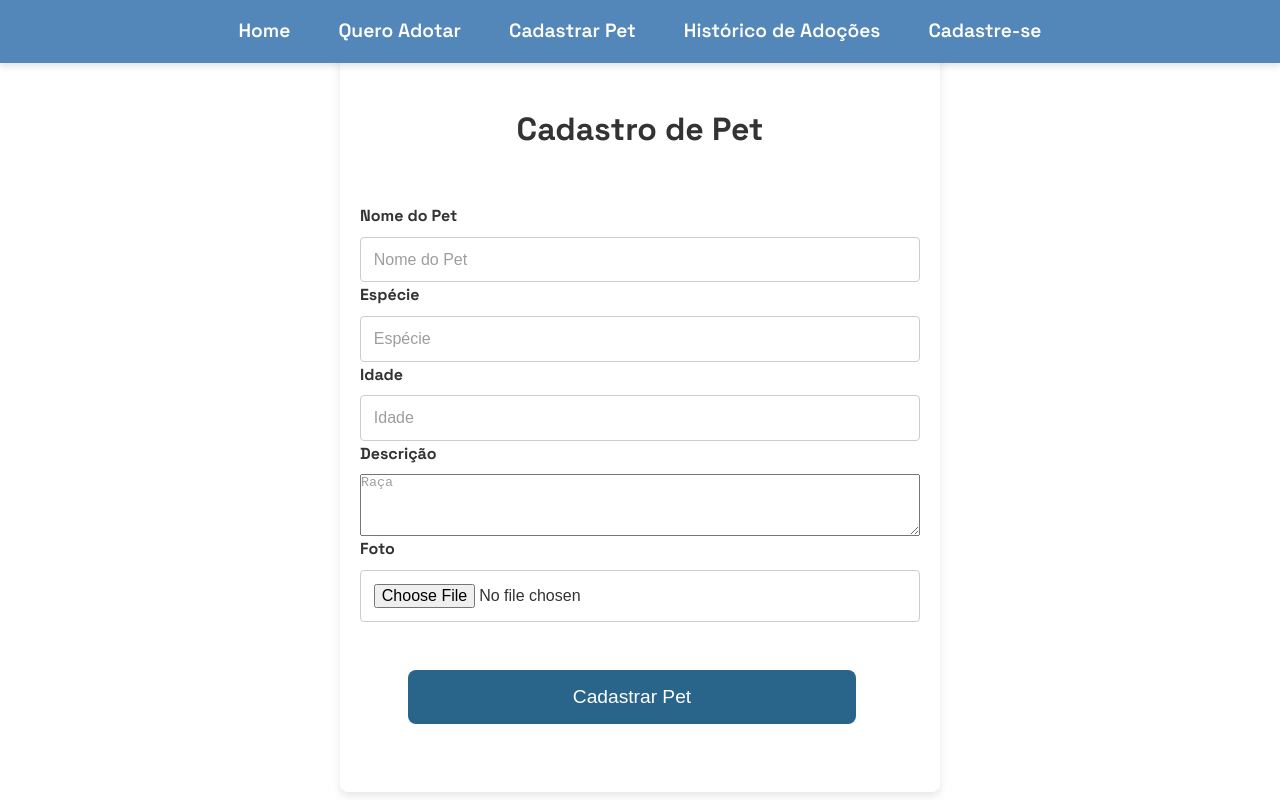
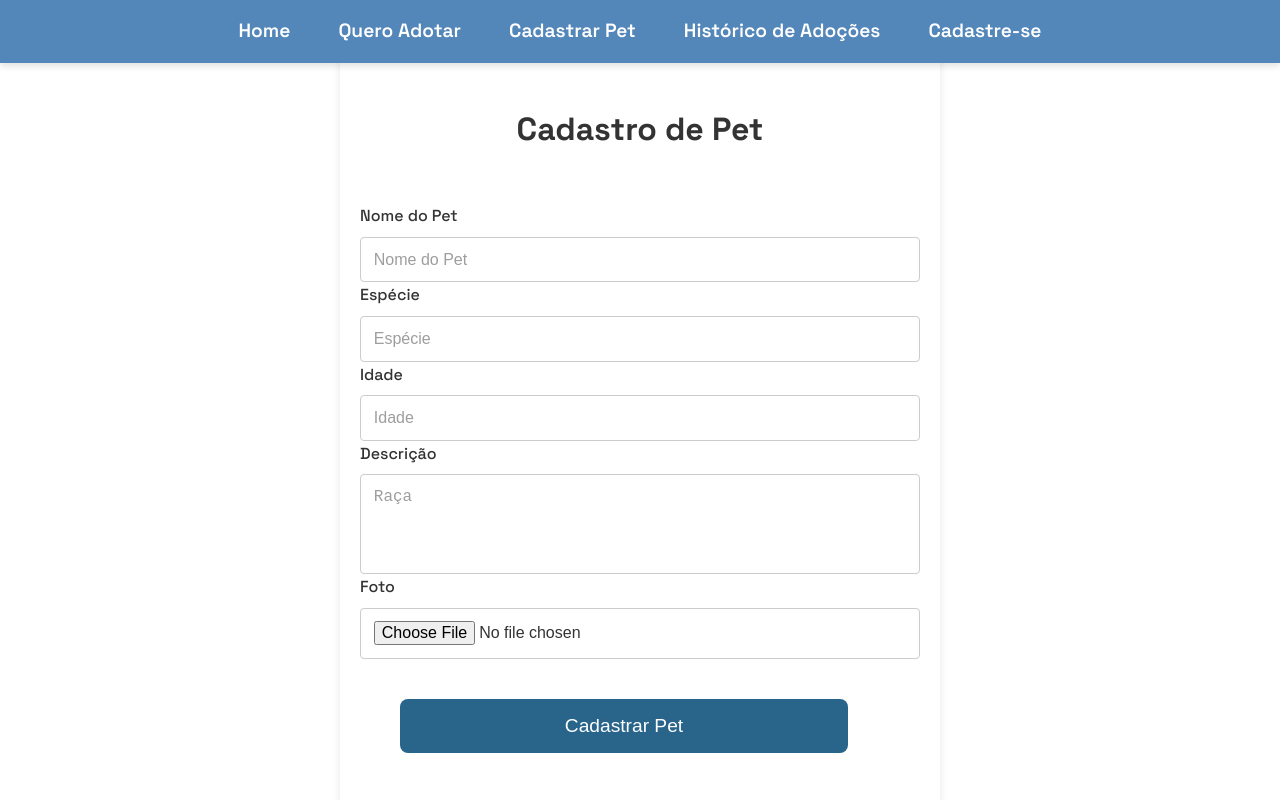
Before and after one commit to brunoglvm/TechPaw, a React (Vite) app in the folder frontend/: page /pet in a window 1280 px wide. Shown: the top 800 px of the page. Built offline with nearby package versions, Linux system fonts and the light colour scheme.

Commit message:
style: update input colors

```diff
--- a/frontend/src/components/Formulario/formulario.css
+++ b/frontend/src/components/Formulario/formulario.css
@@ -41,15 +41,17 @@
 
 .form-group label {
   margin-bottom: 0.5rem;
-  font-weight: bold;
+  font-weight: var(--font-weight-md);
   color: var(--text-color);
 }
 
-.form-group input {
+.form-group input,
+.form-group textarea {
   padding: 0.8rem;
   font-size: 1rem;
   border: 1px solid var(--border-color);
   border-radius: 4px;
+  resize: none;
 }
 
 .form-group:focus-visible {
--- a/frontend/src/components/Formulario/formulario.jsx
+++ b/frontend/src/components/Formulario/formulario.jsx
@@ -95,7 +95,9 @@ export function Formulario() {
         />
       </div>
 
-      <button type="submit">Cadastrar</button>
+      <button type="submit" className="submit-btn">
+        Cadastrar-se
+      </button>
     </form>
   );
 }
--- a/frontend/src/pages/Adocao/adocao.css
+++ b/frontend/src/pages/Adocao/adocao.css
@@ -11,7 +11,7 @@
 
 .filtro-container h3 {
   color: var(--text-light);
-  margin-bottom: 1rem;
+  margin: 1rem 1rem;
   font-size: 1.5rem;
 }
 
@@ -22,22 +22,20 @@
 
 .filtro-container label {
   color: var(--text-light);
-  margin-bottom: 0.8rem;
+  font-weight: var(--font-weight-reg);
+  margin-bottom: 1.8rem;
 }
 
 .filtro-container select,
 .filtro-container input {
-  padding: 0.8rem;
-  margin-bottom: 1rem;
+  font-size: 1rem;
+  font-weight: var(--font-weight-reg);
+  background-color: var(--card-color);
+  color: var(--text-muted);
   border: 1px solid var(--border-color);
   border-radius: 4px;
-  font-size: 1rem;
+  padding: 0.8rem;
   width: 100%;
-}
-
-.filtro-container select:focus,
-.filtro-container input:focus {
-  outline: none;
 }
 
 .pets-container {
@@ -53,7 +51,7 @@
 }
 
 .pet-card {
-  background-color: #f8f8f8;
+  background-color: var(--card-color);
   border-radius: 8px;
   box-shadow: 0 2px 5px var(--shadow-color);
   overflow: hidden;
--- a/frontend/src/pages/Home/home.css
+++ b/frontend/src/pages/Home/home.css
@@ -92,7 +92,7 @@
 }
 
 .animal-card {
-  background-color: #f8f8f8;
+  background-color: var(--card-color);
   border-radius: 8px;
   box-shadow: 0 4px 8px var(--shadow-color);
   overflow: hidden;
--- a/frontend/src/pages/Pet/pet.jsx
+++ b/frontend/src/pages/Pet/pet.jsx
@@ -61,7 +61,6 @@ function Pet({ onAddPet, pets = [] }) {
           <input
             type="text"
             name="especie"
-            className="form-input"
             placeholder="Espécie"
             value={formData.especie}
             onChange={handleChange}
@@ -73,7 +72,6 @@ function Pet({ onAddPet, pets = [] }) {
           <input
             type="number"
             name="idade"
-            className="form-input"
             placeholder="Idade"
             value={formData.idade}
             onChange={handleChange}
@@ -87,7 +85,6 @@ function Pet({ onAddPet, pets = [] }) {
           <textarea
             name="raca"
             id="raca"
-            className="form-input"
             placeholder="Raça"
             value={formData.raca}
             onChange={handleChange}
@@ -100,7 +97,6 @@ function Pet({ onAddPet, pets = [] }) {
           <input
             type="file"
             name="foto"
-            className="form-file"
             accept="image/*"
             onChange={handleChange}
           />
--- a/frontend/src/styles/global.css
+++ b/frontend/src/styles/global.css
@@ -12,10 +12,10 @@ body {
   line-height: 1.6;
 }
 
-:is(a, input, textarea, button, select):focus-visible {
+:is(a, input, textarea, button, select):focus-visible,
+select:focus {
   outline: none;
-  border: none;
-  box-shadow: 0 0 0 2px var(--highlight-color);
+  box-shadow: 0 0 0 2px var(--primary-color), 0 0 0 4px var(--highlight-color);
   border-radius: 4px;
 }
 
@@ -35,7 +35,8 @@ h3 {
 }
 
 .submit-btn {
+  font-size: 1.2rem;
+  font-weight: var(--font-weight-md);
   width: 80%;
-  margin: 3rem;
-  font-size: 1.2rem;
+  margin: 2.5rem;
 }
--- a/frontend/src/styles/vars.css
+++ b/frontend/src/styles/vars.css
@@ -10,6 +10,7 @@
 
   --border-color: #cccccc;
   --placeholder-color: #9e9e9e;
+  --card-color: #f8f8f8;
   --btn-hover-color: #45a049;
   --shadow-color: rgba(0, 0, 0, 0.1);
 
```
